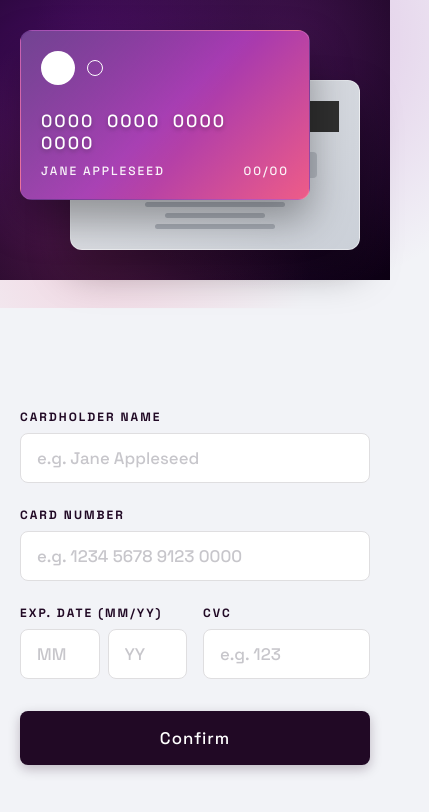
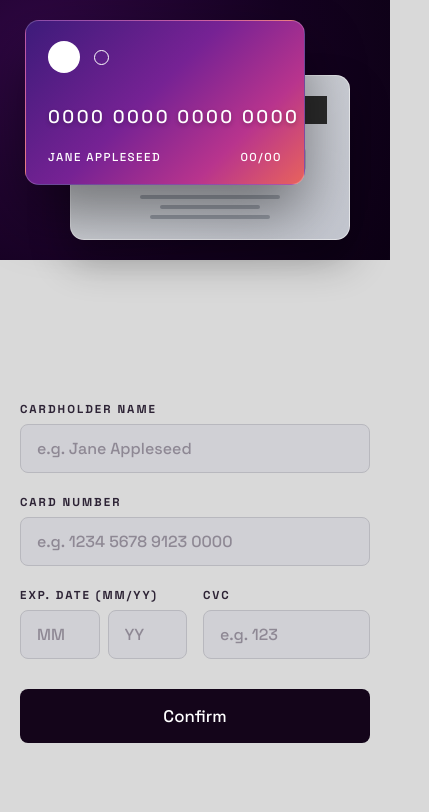
Before and after one commit to Akanksha-124/Micro_project_0004, a React (Create React App) app: page / in a window 390 px wide. Shown: the top 812 px of the page, 429 px wide, since content can reach past the window. Built offline with nearby package versions, Linux system fonts and the light colour scheme.

Commit message:
Refine UI design and layout matching Figma specification

```diff
--- a/src/index.css
+++ b/src/index.css
@@ -3,26 +3,30 @@
 :root {
   --font-family: 'Space Grotesk', sans-serif;
 
-  --bg-dark-primary: #12002b;
-  --bg-dark-secondary: #27063d;
-  --card-gradient: linear-gradient(135deg, #4f1577 0%, #a438b0 50%, #ee5c88 100%);
-  --card-back-bg: linear-gradient(135deg, #e3e4e8 0%, #cbd0d8 100%);
+  --bg-hero: radial-gradient(circle at 10% 20%, #2f0743 0%, #150221 60%, #0c0114 100%);
+  --bg-main: #d9d9d9;
 
-  --primary-purple: #210925;
-  --primary-purple-hover: #3b1742;
-  --input-border: #dfdee0;
-  --input-focus: #63480a;
+  /* Exact Figma Front Card Gradient: Violet -> Magenta -> Warm Orange Accent */
+  --front-card-gradient: linear-gradient(135deg, #3d1b7a 0%, #762294 45%, #b8348d 75%, #e8635c 100%);
+  --back-card-bg: linear-gradient(135deg, #d8dade 0%, #c4c7d0 100%);
+
+  --primary-button-bg: #14051a;
+  --primary-button-hover: #290b33;
+  --input-bg: #d0d0d5;
+  --input-border: #b8b8be;
+  --input-focus-border: #600595;
   --error-color: #ff5252;
-  --text-dark: #210925;
-  --text-muted: #8f8694;
-  --text-light: #ffffff;
 
-  --radius-sm: 8px;
-  --radius-md: 12px;
-  --radius-lg: 16px;
+  --text-label: #2d2335;
+  --text-placeholder: #8e8894;
+  --text-input: #14051a;
+  --text-white: #ffffff;
 
-  --shadow-card: 0 20px 40px rgba(0, 0, 0, 0.35);
-  --shadow-input: 0 2px 8px rgba(0, 0, 0, 0.04);
+  --radius-input: 8px;
+  --radius-card: 14px;
+
+  --shadow-card-front: 0 30px 60px rgba(0, 0, 0, 0.45);
+  --shadow-card-back: 0 20px 40px rgba(0, 0, 0, 0.3);
 }
 
 * {
@@ -33,8 +37,8 @@
 
 body {
   font-family: var(--font-family);
-  background-color: #f2f3f7;
-  color: var(--text-dark);
+  background-color: var(--bg-main);
+  color: var(--text-label);
   min-height: 100vh;
   display: flex;
   flex-direction: column;
@@ -45,87 +49,64 @@ body {
   display: flex;
   min-height: 100vh;
   width: 100%;
+  background-color: var(--bg-main);
 }
 
 /* Sidebar / Hero Section with Credit Cards */
 .hero-section {
-  width: 35%;
-  min-width: 360px;
-  background: radial-gradient(circle at 20% 30%, #4a0d66 0%, #1e052d 50%, #0d0114 100%);
+  width: 38%;
+  min-width: 380px;
+  background: var(--bg-hero);
   position: relative;
   display: flex;
-  justify-content: center;
+  justify-content: flex-end;
   align-items: center;
-  padding: 40px;
-}
-
-.hero-section::before {
-  content: '';
-  position: absolute;
-  top: -10%;
-  left: -10%;
-  width: 120%;
-  height: 120%;
-  background: radial-gradient(circle at 70% 20%, rgba(164, 56, 176, 0.25) 0%, transparent 60%),
-              radial-gradient(circle at 30% 80%, rgba(238, 92, 136, 0.2) 0%, transparent 50%);
-  pointer-events: none;
+  padding: 40px 0 40px 40px;
+  z-index: 10;
 }
 
 .cards-wrapper {
   position: relative;
-  width: 100%;
-  max-width: 440px;
+  width: 460px;
   height: 480px;
+  margin-right: -120px; /* Crucial: Allows back card to overlap smoothly into the right section like Figma */
   display: flex;
   flex-direction: column;
 }
 
 /* Credit Card Common Styles */
 .credit-card {
-  width: 360px;
-  height: 220px;
-  border-radius: var(--radius-md);
-  box-shadow: var(--shadow-card);
+  width: 380px;
+  height: 225px;
+  border-radius: var(--radius-card);
   position: absolute;
-  transition: transform 0.4s cubic-bezier(0.175, 0.885, 0.32, 1.275), box-shadow 0.3s ease;
+  transition: transform 0.3s ease, box-shadow 0.3s ease;
   user-select: none;
 }
 
 .credit-card:hover {
-  transform: translateY(-4px) scale(1.02);
-  box-shadow: 0 25px 50px rgba(0, 0, 0, 0.45);
+  transform: translateY(-4px);
 }
 
 /* Front Card */
 .credit-card-front {
-  top: 40px;
+  top: 30px;
   left: 0;
-  z-index: 2;
-  background: var(--card-gradient);
-  padding: 28px;
+  z-index: 3;
+  background: var(--front-card-gradient);
+  padding: 28px 32px;
   display: flex;
   flex-direction: column;
   justify-content: space-between;
-  color: var(--text-light);
-  overflow: hidden;
-  border: 1px solid rgba(255, 255, 255, 0.15);
-}
-
-.credit-card-front::after {
-  content: '';
-  position: absolute;
-  top: 0;
-  right: 0;
-  bottom: 0;
-  left: 0;
-  background: linear-gradient(125deg, rgba(255, 255, 255, 0.2) 0%, rgba(255, 255, 255, 0) 60%);
-  pointer-events: none;
+  color: var(--text-white);
+  box-shadow: var(--shadow-card-front);
+  border: 1px solid rgba(255, 255, 255, 0.2);
 }
 
 .card-logo {
   display: flex;
   align-items: center;
-  gap: 12px;
+  gap: 14px;
 }
 
 .logo-circle-large {
@@ -138,17 +119,17 @@ body {
 .logo-circle-small {
   width: 20px;
   height: 20px;
-  border: 1.5px solid #ffffff;
+  border: 1.8px solid #ffffff;
   border-radius: 50%;
 }
 
 .card-number-display {
-  font-size: 1.45rem;
-  letter-spacing: 3.5px;
+  font-size: 1.55rem;
+  letter-spacing: 4px;
   font-weight: 500;
-  word-spacing: 6px;
-  text-shadow: 0 2px 4px rgba(0, 0, 0, 0.3);
-  margin-top: 15px;
+  text-shadow: 0 2px 4px rgba(0, 0, 0, 0.25);
+  margin-top: 20px;
+  white-space: nowrap;
 }
 
 .card-details-row {
@@ -156,14 +137,13 @@ body {
   justify-content: space-between;
   align-items: flex-end;
   font-size: 0.85rem;
-  letter-spacing: 2px;
+  letter-spacing: 2.5px;
   text-transform: uppercase;
   font-weight: 500;
-  opacity: 0.95;
 }
 
 .cardholder-name {
-  max-width: 240px;
+  max-width: 250px;
   white-space: nowrap;
   overflow: hidden;
   text-overflow: ellipsis;
@@ -171,27 +151,28 @@ body {
 
 /* Back Card */
 .credit-card-back {
-  top: 240px;
-  left: 80px;
-  z-index: 1;
-  background: var(--card-back-bg);
+  top: 230px;
+  left: 90px;
+  z-index: 2;
+  background: var(--back-card-bg);
   padding-top: 24px;
   display: flex;
   flex-direction: column;
-  border: 1px solid rgba(255, 255, 255, 0.4);
+  box-shadow: var(--shadow-card-back);
+  border: 1px solid rgba(255, 255, 255, 0.5);
 }
 
 .black-stripe {
   width: 100%;
-  height: 46px;
-  background-color: #2f2f2f;
-  margin-bottom: 20px;
+  height: 48px;
+  background-color: #2b2b2b;
+  margin-bottom: 24px;
 }
 
 .cvc-strip {
   width: 82%;
   margin: 0 auto;
-  background: #b4b9c1;
+  background: #a9aeb7;
   border-radius: 4px;
   height: 38px;
   display: flex;
@@ -201,7 +182,7 @@ body {
 }
 
 .cvc-display {
-  color: #210925;
+  color: #2d2d2d;
   font-size: 0.95rem;
   letter-spacing: 2px;
   font-weight: 600;
@@ -216,9 +197,9 @@ body {
 }
 
 .back-line {
-  height: 5px;
-  background-color: #abb0b9;
-  border-radius: 3px;
+  height: 4px;
+  background-color: #9ba0aa;
+  border-radius: 2px;
 }
 .back-line-1 { width: 140px; }
 .back-line-2 { width: 100px; }
@@ -230,25 +211,25 @@ body {
   display: flex;
   justify-content: center;
   align-items: center;
-  padding: 40px 20px;
-  background-color: #f2f3f7;
+  padding: 60px 40px 60px 140px; /* Offset left padding to compensate for back card overlap */
+  background-color: var(--bg-main);
 }
 
 .form-container {
   width: 100%;
-  max-width: 400px;
-  animation: fadeIn 0.5s ease-in-out;
+  max-width: 380px;
+  animation: fadeIn 0.4s ease-out;
 }
 
 @keyframes fadeIn {
-  from { opacity: 0; transform: translateY(10px); }
+  from { opacity: 0; transform: translateY(8px); }
   to { opacity: 1; transform: translateY(0); }
 }
 
 .card-form {
   display: flex;
   flex-direction: column;
-  gap: 24px;
+  gap: 22px;
 }
 
 .form-group {
@@ -272,121 +253,113 @@ body {
 }
 
 label {
-  font-size: 0.75rem;
+  font-size: 0.72rem;
   font-weight: 700;
   letter-spacing: 2px;
   text-transform: uppercase;
-  color: var(--text-dark);
+  color: var(--text-label);
 }
 
 input {
   width: 100%;
   padding: 13px 16px;
-  border-radius: var(--radius-sm);
+  border-radius: var(--radius-input);
   border: 1.5px solid var(--input-border);
   font-family: var(--font-family);
-  font-size: 1.05rem;
-  color: var(--text-dark);
+  font-size: 1rem;
+  color: var(--text-input);
   outline: none;
-  background-color: #ffffff;
-  transition: border-color 0.2s ease, box-shadow 0.2s ease;
+  background-color: var(--input-bg);
+  transition: border-color 0.2s ease, background-color 0.2s ease, box-shadow 0.2s ease;
 }
 
 input::placeholder {
-  color: #c7c6cb;
+  color: var(--text-placeholder);
 }
 
 input:focus {
-  border-color: #63480a;
-  box-shadow: 0 0 0 2px rgba(100, 30, 130, 0.2);
+  background-color: #ffffff;
+  border-color: var(--input-focus-border);
+  box-shadow: 0 0 0 3px rgba(96, 5, 149, 0.15);
 }
 
 input.input-error {
   border-color: var(--error-color) !important;
+  background-color: #fff5f5;
 }
 
 .error-message {
   font-size: 0.75rem;
   color: var(--error-color);
-  font-weight: 500;
+  font-weight: 600;
   margin-top: 2px;
-  animation: shake 0.2s ease-in-out;
-}
-
-@keyframes shake {
-  0%, 100% { transform: translateX(0); }
-  25% { transform: translateX(-4px); }
-  75% { transform: translateX(4px); }
 }
 
 .btn-confirm {
   width: 100%;
   padding: 16px;
-  background-color: var(--primary-purple);
-  color: var(--text-light);
+  background-color: var(--primary-button-bg);
+  color: var(--text-white);
   font-family: var(--font-family);
   font-size: 1.05rem;
   font-weight: 500;
-  letter-spacing: 1px;
   border: none;
-  border-radius: var(--radius-sm);
+  border-radius: var(--radius-input);
   cursor: pointer;
   margin-top: 8px;
-  transition: background-color 0.3s ease, transform 0.1s ease, box-shadow 0.2s ease;
-  box-shadow: 0 4px 12px rgba(33, 9, 37, 0.25);
+  transition: background-color 0.2s ease, transform 0.1s ease;
 }
 
 .btn-confirm:hover {
-  background-color: var(--primary-purple-hover);
-  box-shadow: 0 6px 16px rgba(33, 9, 37, 0.35);
+  background-color: var(--primary-button-hover);
 }
 
 .btn-confirm:active {
-  transform: scale(0.98);
+  transform: scale(0.99);
 }
 
-/* Success State Screen */
+/* Success State */
 .success-container {
   display: flex;
   flex-direction: column;
   align-items: center;
   text-align: center;
   gap: 24px;
-  animation: fadeIn 0.5s ease-in-out;
+  animation: fadeIn 0.4s ease-out;
 }
 
 .success-icon-wrapper {
   width: 80px;
   height: 80px;
   border-radius: 50%;
-  background: linear-gradient(135deg, #63480a 0%, #210925 100%);
+  background: var(--primary-button-bg);
   display: flex;
   justify-content: center;
   align-items: center;
-  box-shadow: 0 10px 24px rgba(33, 9, 37, 0.3);
+  box-shadow: 0 10px 24px rgba(20, 5, 26, 0.25);
 }
 
 .check-icon {
   width: 36px;
   height: 36px;
-  color: #ffffff;
+  color: var(--text-white);
 }
 
 .success-title {
-  font-size: 1.8rem;
+  font-size: 1.75rem;
   letter-spacing: 3px;
   font-weight: 700;
-  color: var(--text-dark);
+  color: var(--text-label);
 }
 
 .success-subtitle {
-  font-size: 1.05rem;
-  color: var(--text-muted);
+  font-size: 1rem;
+  color: var(--text-placeholder);
   font-weight: 500;
   margin-top: -12px;
 }
 
-/* Success Toast Notification */
+/* Success Toast */
 .toast-notification {
   position: fixed;
   top: 24px;
@@ -394,13 +367,13 @@ input.input-error {
   background: #ffffff;
   border-left: 5px solid #28a745;
   padding: 16px 24px;
-  border-radius: var(--radius-sm);
+  border-radius: var(--radius-input);
   box-shadow: 0 10px 30px rgba(0, 0, 0, 0.15);
   display: flex;
   align-items: center;
   gap: 12px;
   z-index: 100;
-  animation: slideInRight 0.4s cubic-bezier(0.175, 0.885, 0.32, 1.275);
+  animation: slideInRight 0.4s ease;
 }
 
 @keyframes slideInRight {
@@ -410,12 +383,12 @@ input.input-error {
 
 .toast-text {
   font-weight: 600;
-  color: var(--text-dark);
+  color: var(--text-label);
   font-size: 0.95rem;
 }
 
 /* Responsive Styles */
-@media (max-width: 950px) {
+@media (max-width: 980px) {
   .app-container {
     flex-direction: column;
   }
@@ -423,20 +396,22 @@ input.input-error {
   .hero-section {
     width: 100%;
     min-width: auto;
-    height: 280px;
+    height: 260px;
     padding: 20px;
+    justify-content: center;
   }
 
   .cards-wrapper {
     height: 240px;
     width: 100%;
-    max-width: 360px;
+    max-width: 340px;
+    margin-right: 0;
   }
 
   .credit-card {
-    width: 290px;
-    height: 170px;
-    padding: 20px;
+    width: 280px;
+    height: 165px;
+    padding: 20px 22px;
   }
 
   .credit-card-front {
@@ -445,30 +420,32 @@ input.input-error {
   }
 
   .credit-card-back {
-    top: 60px;
-    left: 50px;
+    top: 65px;
+    left: 45px;
   }
 
   .card-number-display {
-    font-size: 1.1rem;
-    letter-spacing: 2px;
+    font-size: 1.15rem;
+    letter-spacing: 2.5px;
+    margin-top: 10px;
   }
 
   .card-details-row {
-    font-size: 0.75rem;
+    font-size: 0.72rem;
+    letter-spacing: 1.5px;
   }
 
   .logo-circle-large {
-    width: 34px;
-    height: 34px;
+    width: 32px;
+    height: 32px;
   }
 
   .logo-circle-small {
-    width: 16px;
-    height: 16px;
+    width: 15px;
+    height: 15px;
   }
 
   .form-section {
-    padding: 90px 20px 40px;
+    padding: 80px 20px 40px;
   }
 }
```
